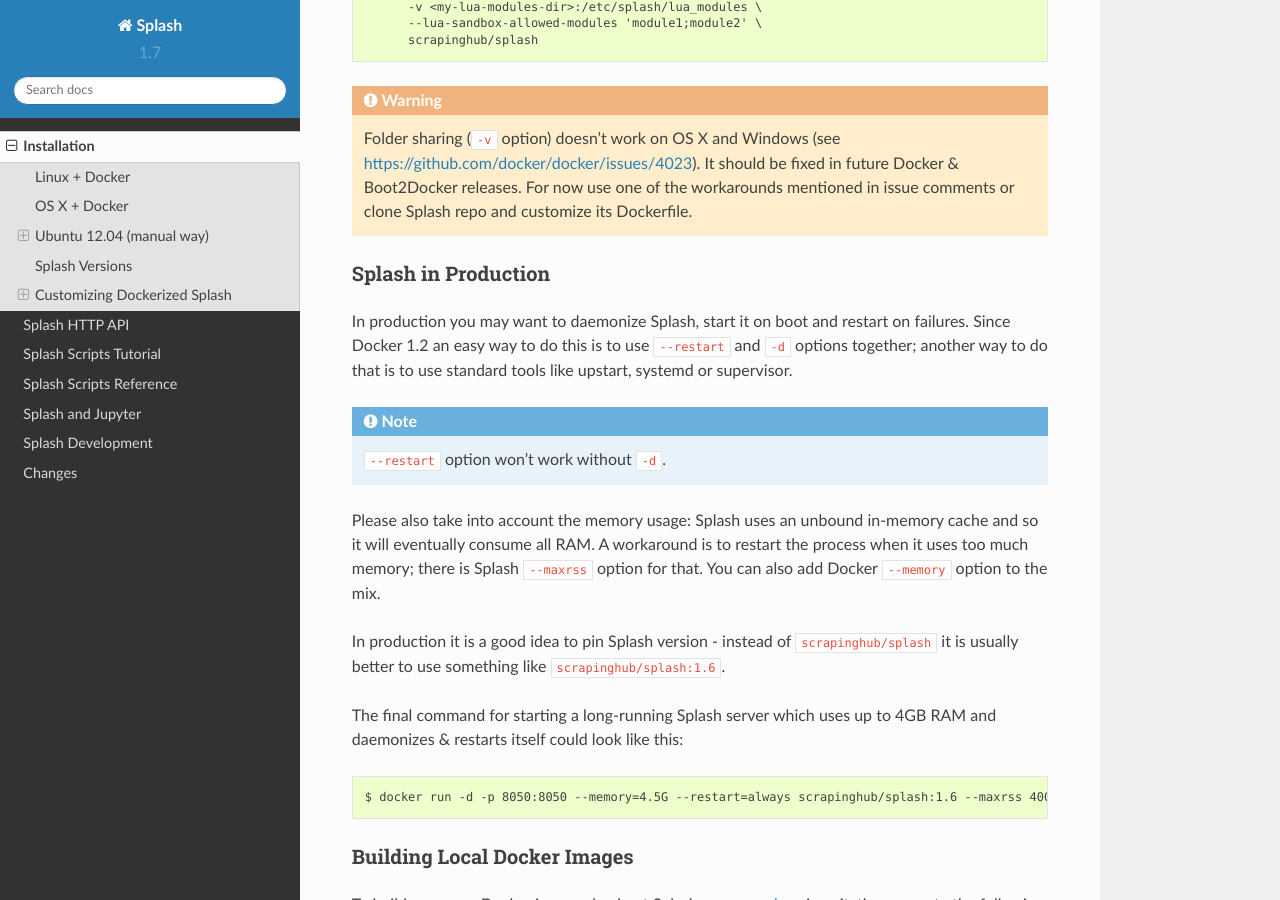
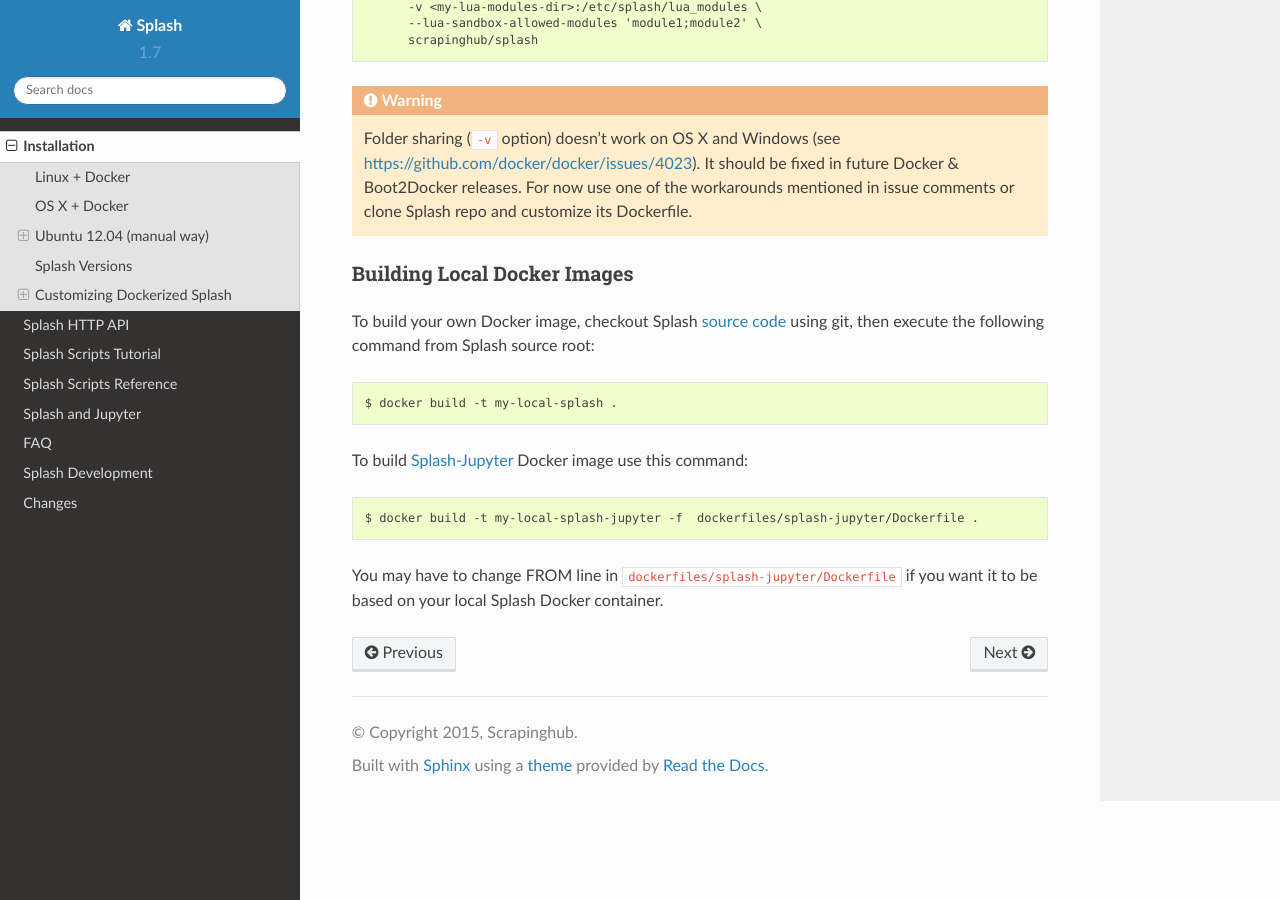
Before and after one commit to scrapinghub/splash, a Sphinx documentation site: the page built from docs/install.rst, in a window 1280 px wide and 900 px high, scrolled down 3115 px. Built offline with Sphinx 7.4.7 and the Read the Docs theme 2.0.0, drawn with Linux system fonts in a browser that asks for light colours.

Commit message:
DOC add FAQ section with information about 504 errors and deployment options

```diff
--- a/docs/index.rst
+++ b/docs/index.rst
@@ -29,5 +29,6 @@
    scripting-tutorial
    scripting-ref
    kernel
+   faq
    development
    changes
--- a/docs/install.rst
+++ b/docs/install.rst
@@ -147,33 +147,6 @@
     For now use one of the workarounds mentioned in issue comments
     or clone Splash repo and customize its Dockerfile.
 
-Splash in Production
-~~~~~~~~~~~~~~~~~~~~
-
-In production you may want to daemonize Splash, start it on boot and restart
-on failures. Since Docker 1.2 an easy way to do this is to use ``--restart``
-and ``-d`` options together; another way to do that is to use standard tools
-like upstart, systemd or supervisor.
-
-.. note::
-
-    ``--restart`` option won't work without ``-d``.
-
-Please also take into account the memory usage: Splash uses an unbound
-in-memory cache and so it will eventually consume all RAM. A workaround is
-to restart the process when it uses too much memory; there is Splash
-``--maxrss`` option for that. You can also add Docker ``--memory`` option
-to the mix.
-
-In production it is a good idea to pin Splash version - instead of
-``scrapinghub/splash`` it is usually better to use something like
-``scrapinghub/splash:1.6``.
-
-The final command for starting a long-running Splash server which uses
-up to 4GB RAM and daemonizes & restarts itself could look like this::
-
-    $ docker run -d -p 8050:8050 --memory=4.5G --restart=always scrapinghub/splash:1.6 --maxrss 4000
-
 Building Local Docker Images
 ~~~~~~~~~~~~~~~~~~~~~~~~~~~~
 
```
Also changed, not shown: docs/faq.rst (added, +167 -0 lines), docs/scripting-tutorial.rst (+3 -16 lines).
